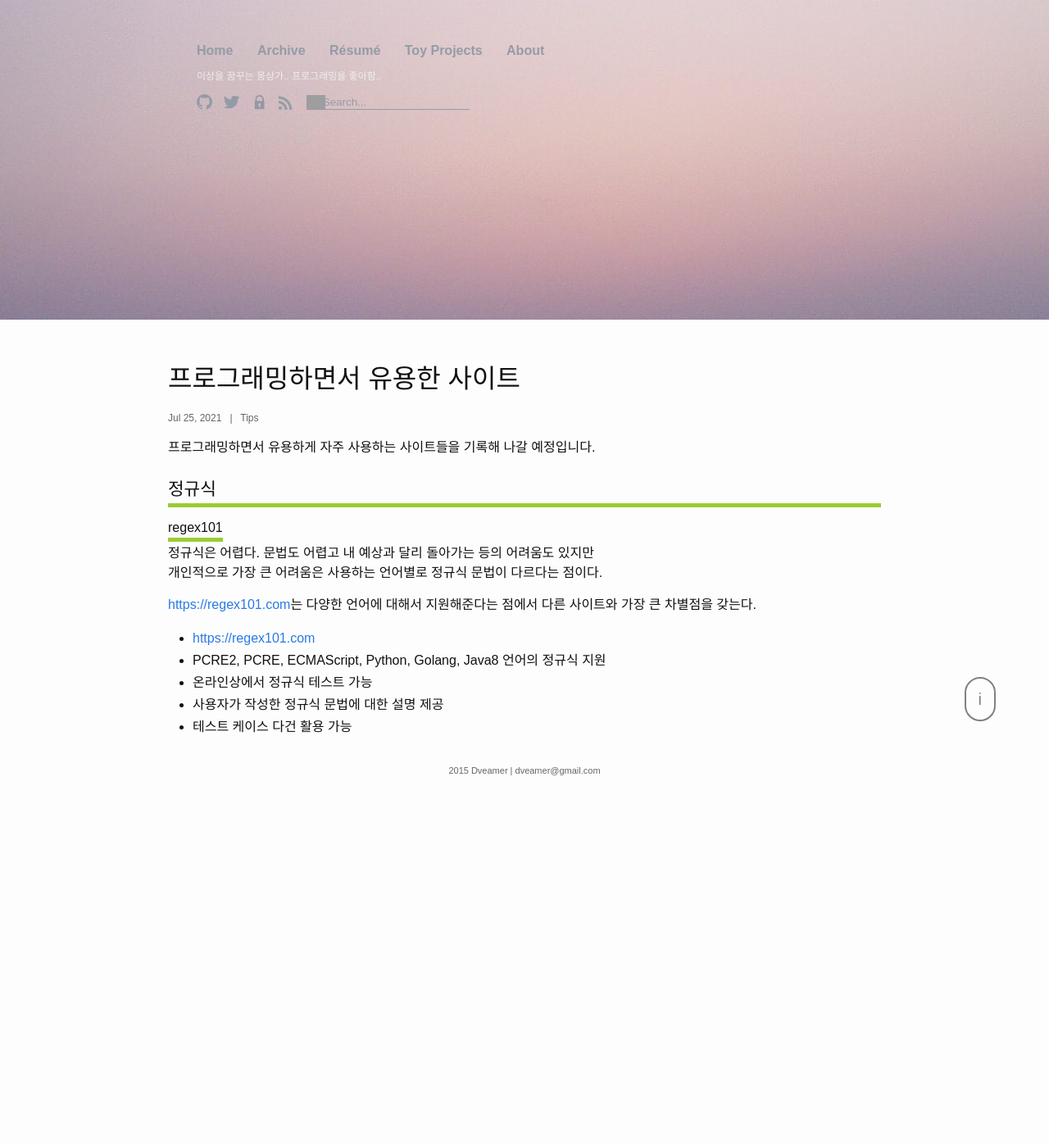
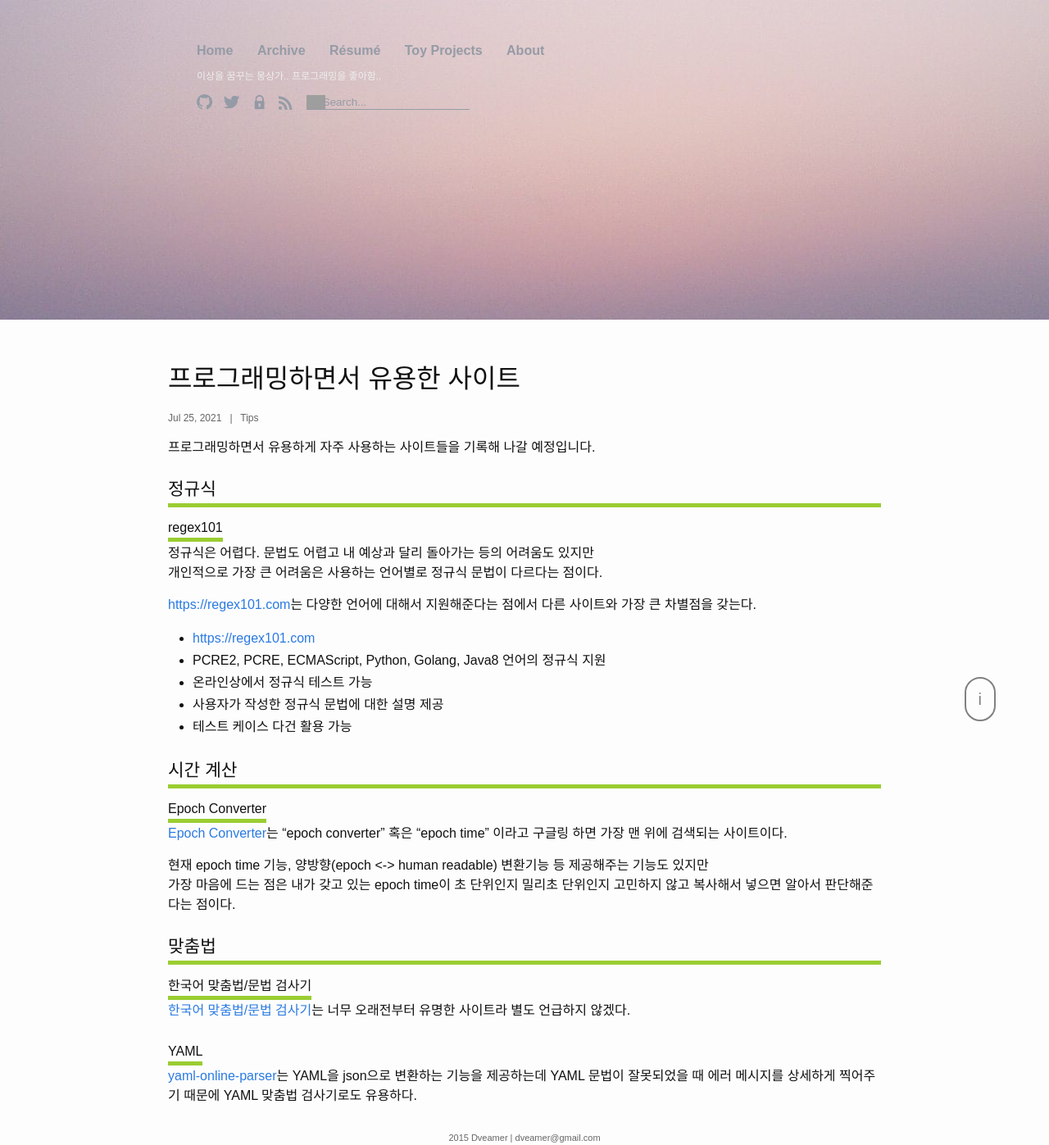
Before and after one commit to dveamer/dveamer.github.io, a Jekyll site: the page built from _posts/Tips/2021-07-25-UsefulSites.md, in a window 1280 px wide. Shown: the whole page at 82% size. Built offline with Jekyll 4.4.1, drawn with Linux system fonts in a browser that asks for light colours; before the commit the page ends 949 px from its top, so only the background shows below that; grey boxes are pictures that could not be loaded.

Commit message:
homepage

```diff
--- a/_posts/Tips/2021-07-25-UsefulSites.md
+++ b/_posts/Tips/2021-07-25-UsefulSites.md
@@ -24,3 +24,24 @@ tags: Tips
   * 온라인상에서 정규식 테스트 가능
   * 사용자가 작성한 정규식 문법에 대한 설명 제공
   * 테스트 케이스 다건 활용 가능
+
+
+## 시간 계산
+
+### Epoch Converter
+
+[Epoch Converter](https://www.epochconverter.com/)는 "epoch converter" 혹은 "epoch time" 이라고 구글링 하면 가장 맨 위에 검색되는 사이트이다.
+
+현재 epoch time 기능, 양방향(epoch <-> human readable) 변환기능 등 제공해주는 기능도 있지만
+가장 마음에 드는 점은 내가 갖고 있는 epoch time이 초 단위인지 밀리초 단위인지 고민하지 않고 복사해서 넣으면 알아서 판단해준다는 점이다.
+
+
+## 맞춤법
+
+### 한국어 맞춤법/문법 검사기
+
+[한국어 맞춤법/문법 검사기](https://speller.cs.pusan.ac.kr/)는 너무 오래전부터 유명한 사이트라 별도 언급하지 않겠다.
+
+### YAML
+
+[yaml-online-parser](https://yaml-online-parser.appspot.com/)는 YAML을 json으로 변환하는 기능을 제공하는데 YAML 문법이 잘못되었을 때 에러 메시지를 상세하게 찍어주기 때문에 YAML 맞춤법 검사기로도 유용하다.
```
